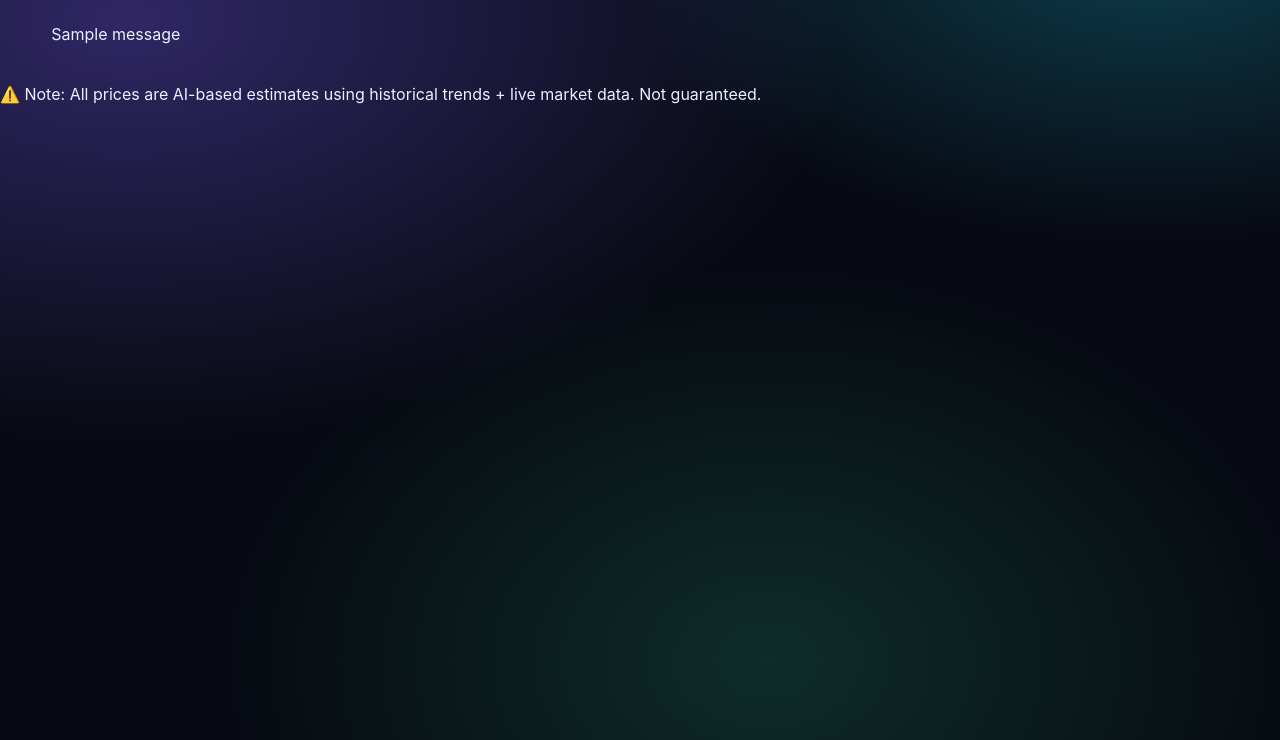
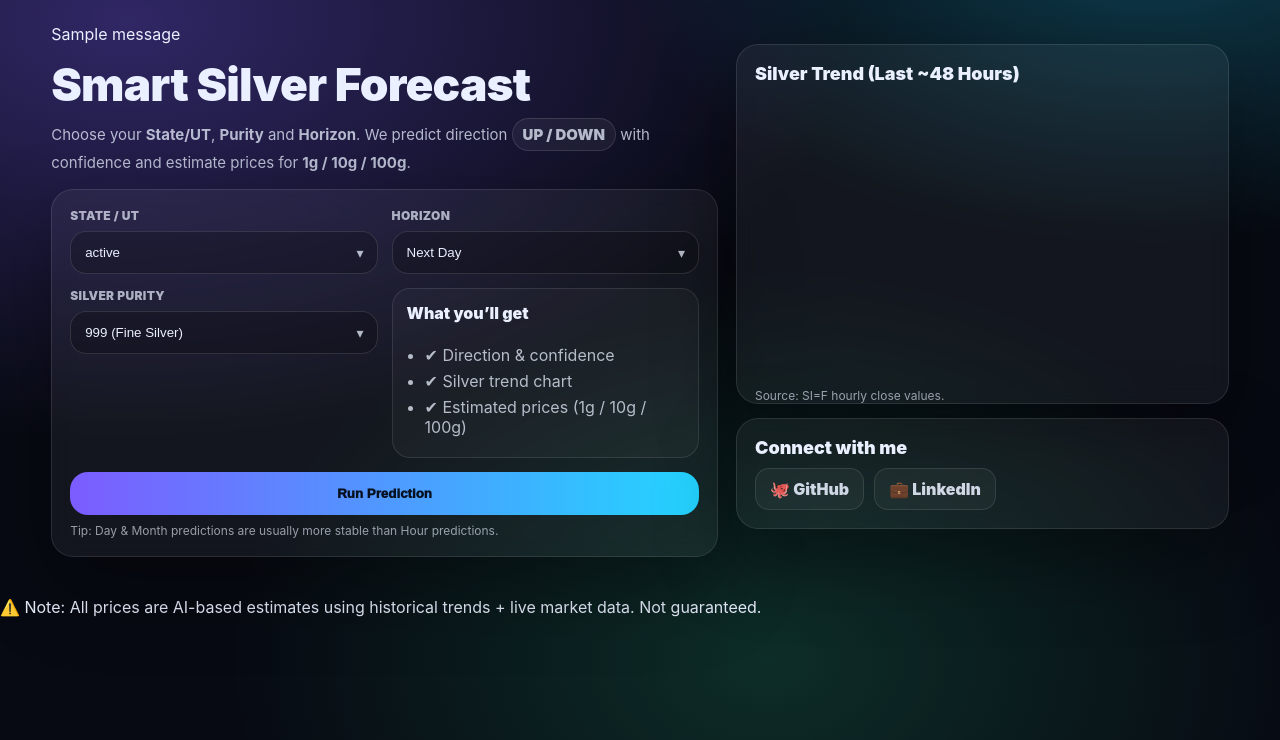
Before and after one commit to Bhavy123321/Silver-Price-Predictor, a Flask app: template templates/index.html in a window 1280 px wide. Shown: the part 60-800 px from the top of the page. Run offline with Flask 3, Linux system fonts and the light colour scheme; the template is opened without the code that fills it: most values are stand-ins (such as "Sample title", 1, 10 or a date in 2020); one stand-in notice (Sample message) is shown; parts of the project's set-up code (start-up, migrations or seed data) failed here and were passed over.

Commit message:
Update index.html

```diff
--- a/templates/index.html
+++ b/templates/index.html
@@ -1,55 +1,90 @@
-<!doctype html>
-<html lang="en">
-<head>
-  <meta charset="UTF-8" />
-  <meta name="viewport" content="width=device-width, initial-scale=1.0" />
-  <title>Silver Predictor</title>
+{% extends "base.html" %}
+{% block content %}
 
-  <!-- ✅ Correct way to load CSS in Flask -->
-  <link rel="stylesheet" href="{{ url_for('static', filename='style.css') }}">
+<section class="hero">
 
-  <!-- Chart.js (needed for your charts) -->
-  <script src="https://cdn.jsdelivr.net/npm/chart.js@4.4.1/dist/chart.umd.min.js"></script>
-</head>
+  <!-- LEFT SIDE -->
+  <div class="hero-left">
+    <h1 class="title">Smart Silver Forecast</h1>
+    <p class="subtitle">
+      Choose your <b>State/UT</b>, <b>Purity</b> and <b>Horizon</b>.
+      We predict direction <span class="chip">UP / DOWN</span> with confidence
+      and estimate prices for <b>1g / 10g / 100g</b>.
+    </p>
 
-<body>
-  <!-- ✅ TOPBAR -->
-  <header class="topbar">
-    <div class="brand">
-      <div class="logo"></div>
-      <div>
-        <div class="brand-title">Silver Predictor</div>
-        <div class="brand-sub">AI Direction Forecast • Purity • State Premium</div>
+    <div class="card form-card">
+      <form method="POST" class="form-grid">
+
+        <div class="field">
+          <label>State / UT</label>
+          <div class="select-wrap">
+            <select name="state" required>
+              {% for s in states %}
+                <option value="{{ s }}">{{ s }}</option>
+              {% endfor %}
+            </select>
+          </div>
+        </div>
+
+        <div class="field">
+          <label>Horizon</label>
+          <div class="select-wrap">
+            <select name="horizon" required>
+              <option value="1h">Next Hour</option>
+              <option value="1d" selected>Next Day</option>
+              <option value="1m">Next Month</option>
+            </select>
+          </div>
+        </div>
+
+        <div class="field">
+          <label>Silver Purity</label>
+          <div class="select-wrap">
+            <select name="purity" required>
+              <option value="999">999 (Fine Silver)</option>
+              <option value="925">925 (Sterling)</option>
+              <option value="900">900</option>
+              <option value="800">800</option>
+            </select>
+          </div>
+        </div>
+
+        <div class="field info-box">
+          <div class="info-title">What you’ll get</div>
+          <ul class="info-list">
+            <li>✔ Direction & confidence</li>
+            <li>✔ Silver trend chart</li>
+            <li>✔ Estimated prices (1g / 10g / 100g)</li>
+          </ul>
+        </div>
+
+        <button class="btn-primary" type="submit">Run Prediction</button>
+        <div class="tip">
+          Tip: Day & Month predictions are usually more stable than Hour predictions.
+        </div>
+
+      </form>
+    </div>
+  </div>
+
+  <!-- RIGHT SIDE -->
+  <div class="hero-right">
+
+    <div class="card chart-card">
+      <div class="card-title">Silver Trend (Last ~48 Hours)</div>
+      <canvas id="priceChart"></canvas>
+      <div class="card-foot">Source: SI=F hourly close values.</div>
+    </div>
+
+    <div class="card connect-card">
+      <div class="card-title">Connect with me</div>
+      <div class="btn-row">
+        <a class="btn-soft" href="{{ social.github }}" target="_blank">🐙 GitHub</a>
+        <a class="btn-soft" href="{{ social.linkedin }}" target="_blank">💼 LinkedIn</a>
       </div>
     </div>
 
-    <nav class="navlinks">
-      <a href="{{ url_for('index') }}">Dashboard</a>
-      <a href="{{ url_for('about') }}">About</a>
-      <a href="{{ url_for('reviews') }}">Reviews</a>
+  </div>
+</section>
 
-      <a class="pill" href="{{ social.github }}" target="_blank" rel="noopener">GitHub</a>
-      <a class="pill" href="{{ social.linkedin }}" target="_blank" rel="noopener">LinkedIn</a>
-    </nav>
-  </header>
-
-  <main class="page">
-    <!-- ✅ Flash messages -->
-    {% with messages = get_flashed_messages(with_categories=true) %}
-      {% if messages %}
-        <div class="toastwrap">
-          {% for category, message in messages %}
-            <div class="toast {{ category }}">{{ message }}</div>
-          {% endfor %}
-        </div>
-      {% endif %}
-    {% endwith %}
-
-    {% block content %}{% endblock %}
-  </main>
-
-  <footer class="footer">
-    ⚠️ Note: All prices are AI-based estimates using historical trends + live market data. Not guaranteed.
-  </footer>
-</body>
-</html>
+{% endblock %}
```
